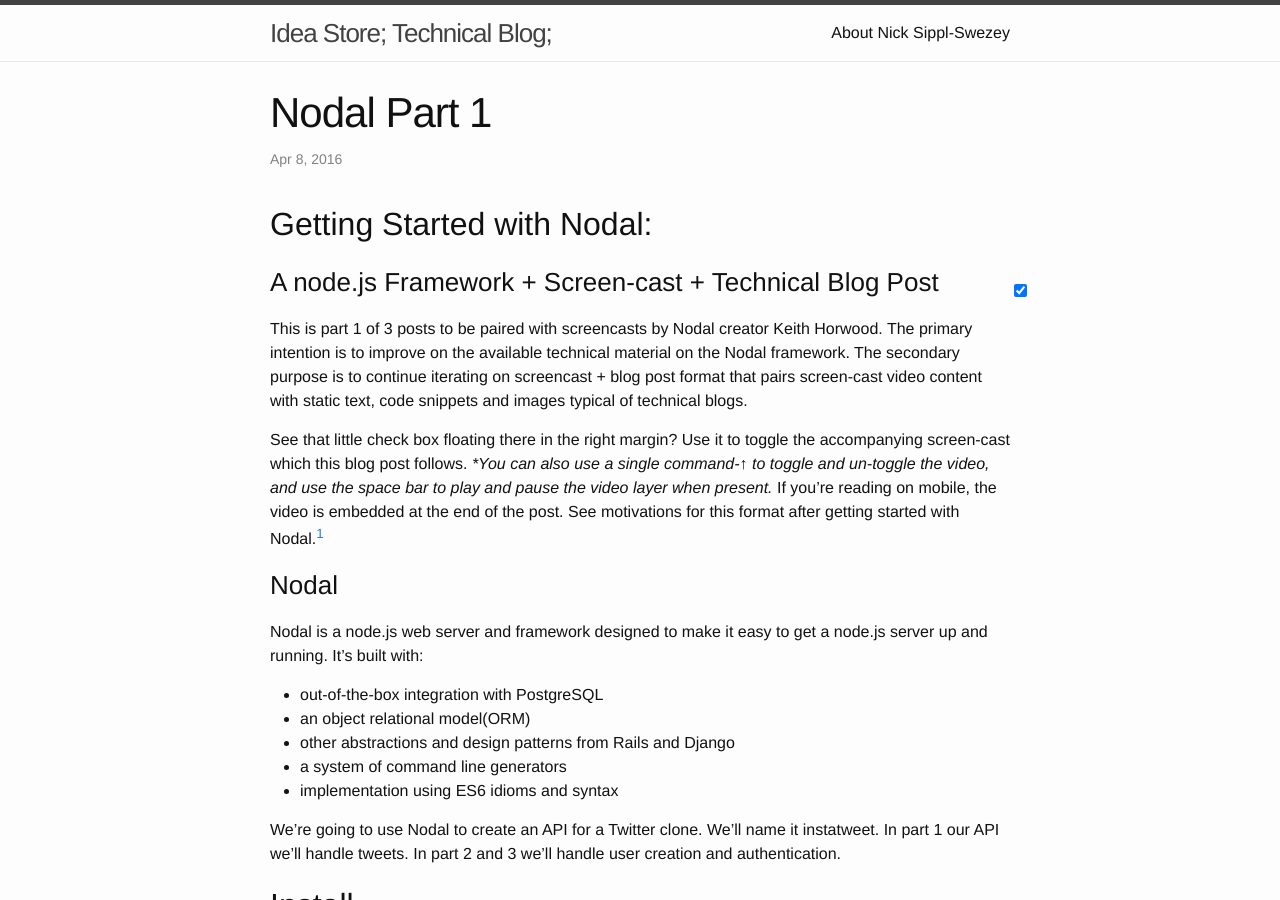
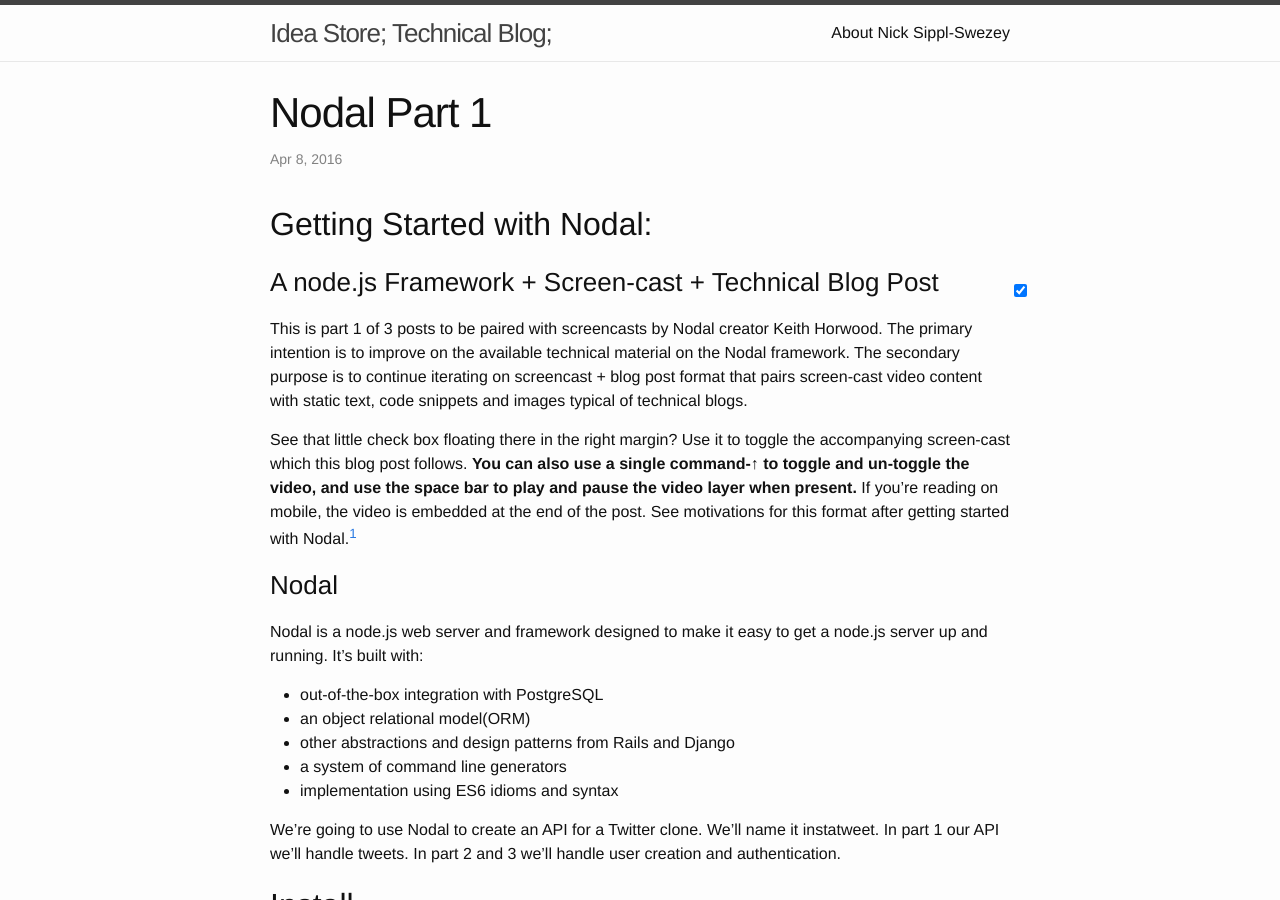
Before and after one commit to nsipplswezey/nsipplswezey.github.io, a Jekyll site: the page built from _posts/2016-04-8-Nodal-JS-Part-1-Version-2.md, in a window 1280 px wide and 900 px high. Built offline with Jekyll 4.4.1, drawn with Linux system fonts in a browser that asks for light colours.

Commit message:
Emphasis

```diff
--- a/_posts/2016-04-8-Nodal-JS-Part-1-Version-2.md
+++ b/_posts/2016-04-8-Nodal-JS-Part-1-Version-2.md
@@ -10,7 +10,7 @@ title: Nodal Part 1
 ### A node.js Framework + Screen-cast + Technical Blog Post
 This is part 1 of 3 posts to be paired with screencasts by Nodal creator Keith Horwood. The primary intention is to improve on the available technical material on the Nodal framework. The secondary purpose is to continue iterating on screencast + blog post format that pairs screen-cast video content with static text, code snippets and images typical of technical blogs.
 
-See that little check box floating there in the right margin? Use it to toggle the accompanying screen-cast which this blog post follows. **You can also use a single command-↑ to toggle and un-toggle the video, and use the space bar to play and pause the video layer when present.* If you're reading on mobile, the video is embedded at the end of the post. See motivations for this format after getting started with Nodal.<sup>[1](#footnote1)</sup>
+See that little check box floating there in the right margin? Use it to toggle the accompanying screen-cast which this blog post follows. **You can also use a single command-↑ to toggle and un-toggle the video, and use the space bar to play and pause the video layer when present.** If you're reading on mobile, the video is embedded at the end of the post. See motivations for this format after getting started with Nodal.<sup>[1](#footnote1)</sup>
 
 ### Nodal
 Nodal is a node.js web server and framework designed to make it easy to get a node.js server up and running. It's built with:
```
